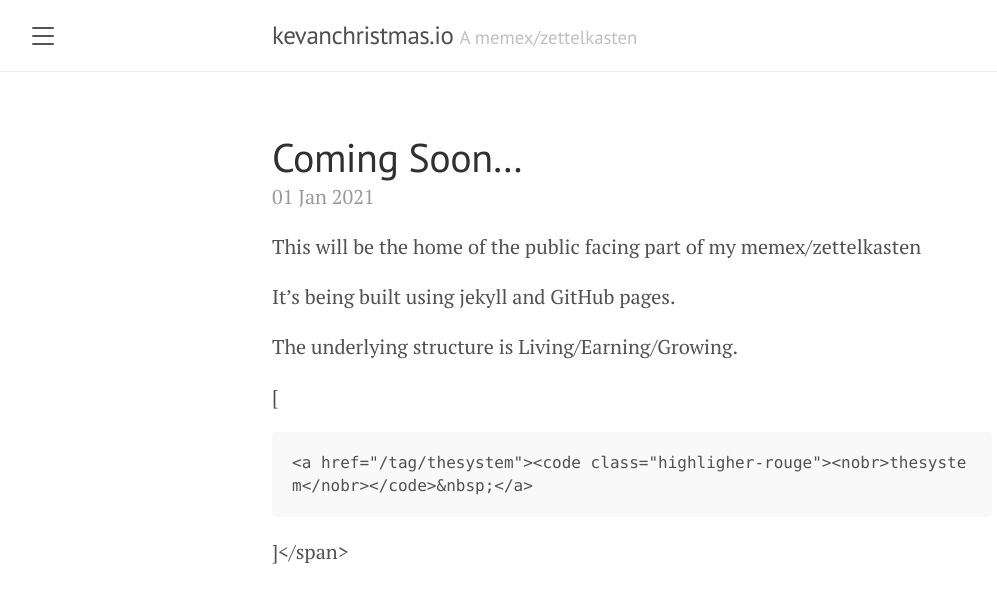
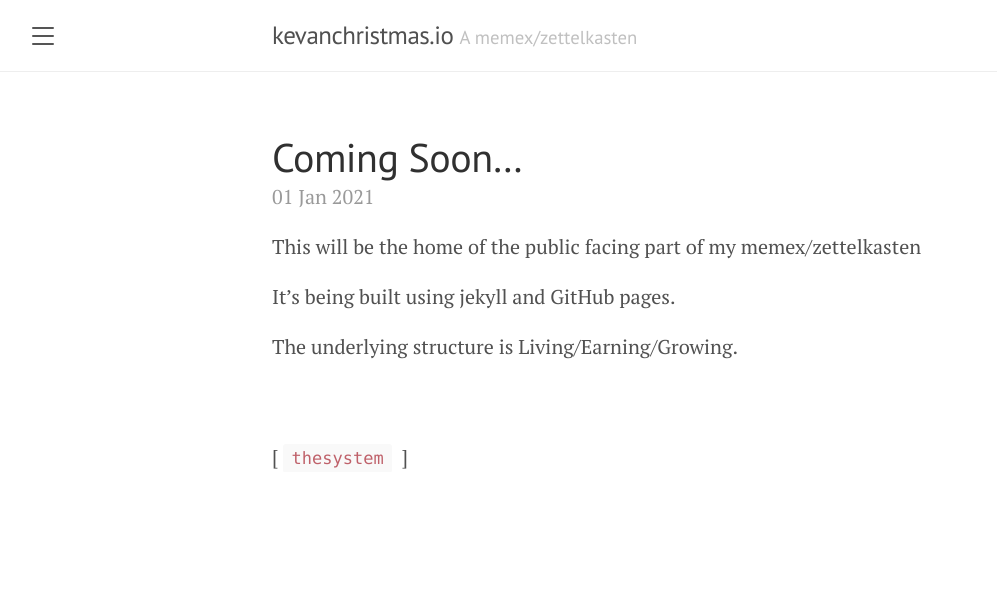
Before and after one commit to kevanchristmas/kevanchristmas.gitHub.io, a Jekyll site: the page built from _posts/2021-01-01-coming soon.md, in a window 1280 px wide. Shown: the top 603 px of the page, without its empty margins (8-1005 px from the left). Built offline with Jekyll 4.4.1, drawn with Linux system fonts in a browser that asks for light colours.

Commit message:
Change to Layout

```diff
--- a/_layouts/post.html
+++ b/_layouts/post.html
@@ -25,3 +25,10 @@ layout: default
   </ul>
 </div>
 {% endif %}
+
+<span>[
+  {% for tag in page.tags %}
+    {% capture tag_name %}{{ tag }}{% endcapture %}
+    <a href="/tag/{{ tag_name }}"><code class="highligher-rouge"><nobr>{{ tag_name }}</nobr></code>&nbsp;</a>
+  {% endfor %}
+]</span>
--- a/_posts/2021-01-01-coming soon.md
+++ b/_posts/2021-01-01-coming soon.md
@@ -9,10 +9,3 @@ This will be the home of the public facing part of my memex/zettelkasten
 It's being built using jekyll and GitHub pages.
 
 The underlying structure is Living/Earning/Growing.
-
-<span>[
-  {% for tag in page.tags %}
-    {% capture tag_name %}{{ tag }}{% endcapture %}
-    <a href="/tag/{{ tag_name }}"><code class="highligher-rouge"><nobr>{{ tag_name }}</nobr></code>&nbsp;</a>
-  {% endfor %}
-]</span>
```
